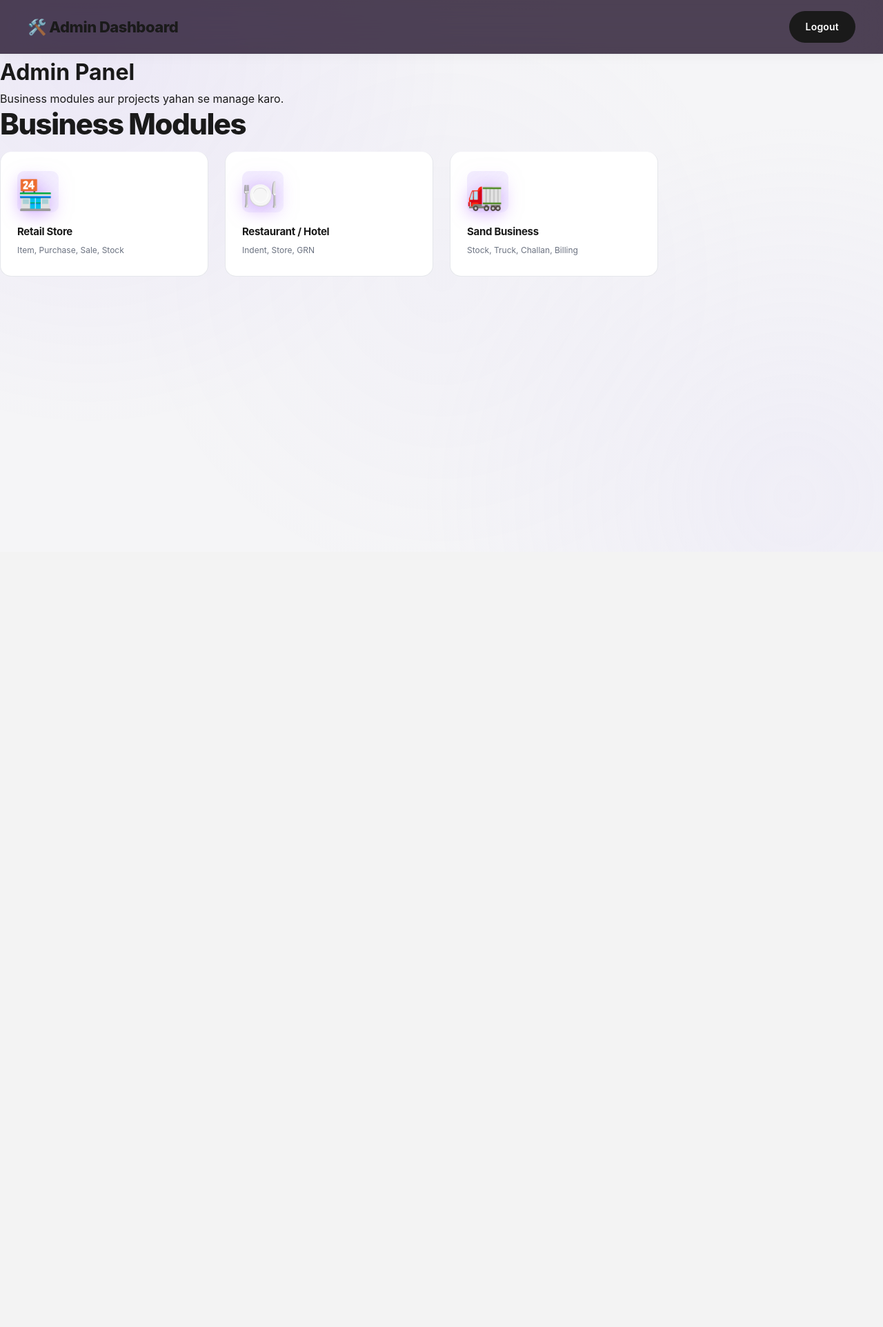
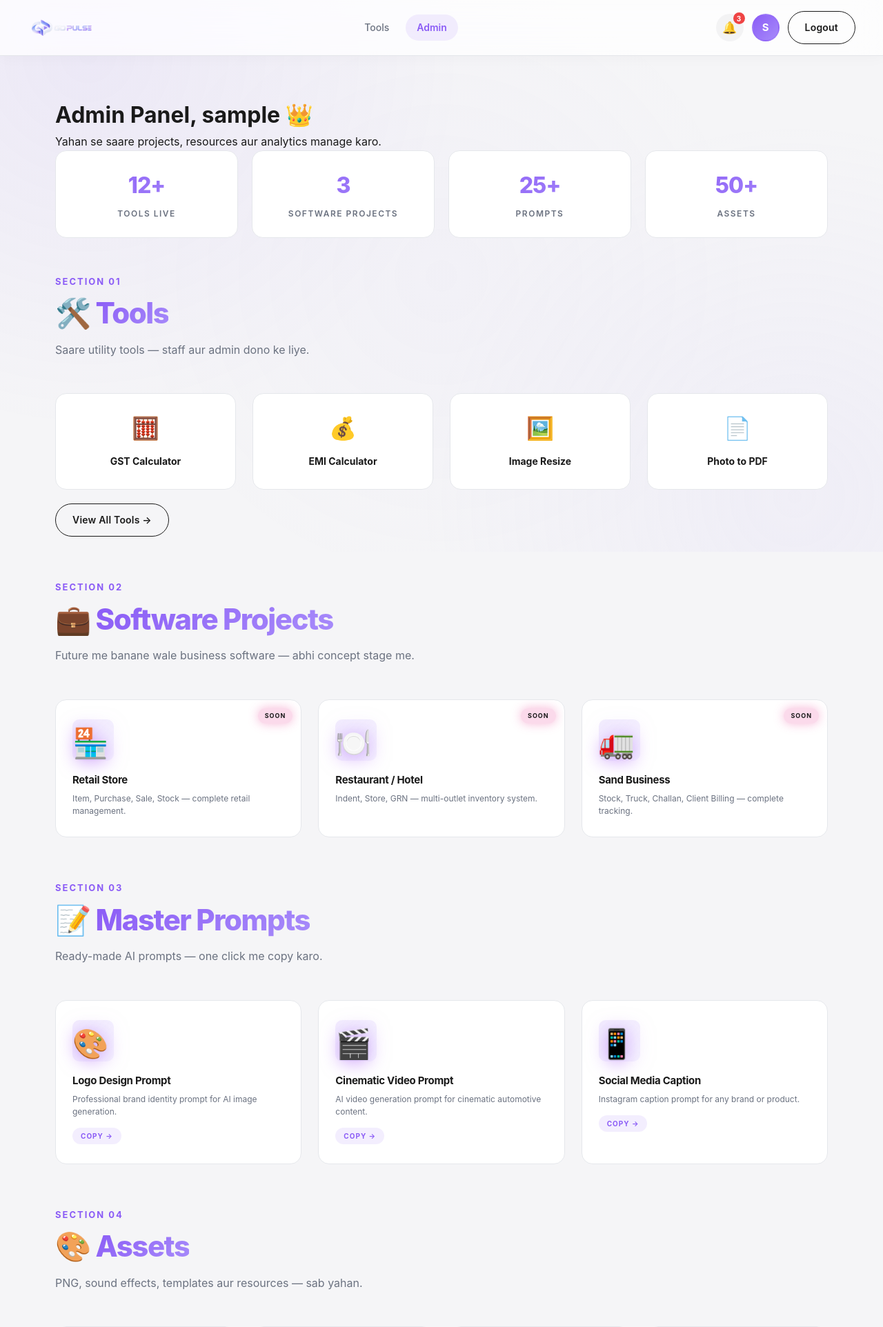
Before and after one commit to IGDIVU/gd-pulse, a Flask app: page /admin in a window 1280 px wide. Shown: the top 1924 px of the page at 69% size. Before the commit the page ends 401 px from the top, so only its background shows below. Run offline with Flask 3, Linux system fonts and the light colour scheme; the visitor is signed in with stand-in values (Sample User, id 1).

Commit message:
Add admin panel HTML template

```diff
--- a/templates/admin.html
+++ b/templates/admin.html
@@ -4,60 +4,178 @@
 <meta charset="UTF-8">
 <meta name="viewport" content="width=device-width, initial-scale=1.0">
 <title>Admin — GD Pulse</title>
+<link rel="icon" type="image/png" href="/static/favicon.png">
 <link rel="stylesheet" href="/static/style.css">
-<style>
-  /* Admin-specific override */
-  header { background: rgba(20, 5, 30, 0.75); }
-  .section-title { border-left-color: var(--accent); }
-  .section-title::after { background: linear-gradient(90deg, var(--accent), transparent); }
-  .card { border-top: 3px solid var(--accent); }
-  .card:hover { border-color: var(--accent); box-shadow: 0 20px 50px rgba(236, 72, 153, 0.25), 0 0 30px rgba(236, 72, 153, 0.3); }
-  .card::before { background: radial-gradient(circle at 50% 0%, rgba(236, 72, 153, 0.25), transparent 70%); }
-</style>
 </head>
 <body>
 
   <header>
-    <h1>🛠️ Admin Dashboard</h1>
-    <a href="/logout" class="btn">Logout</a>
+    <a href="/" class="logo">
+      <img src="/static/logo-horizontal.png" alt="GD Pulse">
+    </a>
+    <nav class="nav-links">
+      <a href="/tools">Tools</a>
+      <a href="/admin" class="active">Admin</a>
+    </nav>
+    <div class="header-right">
+      <button class="icon-btn" title="Notifications" onclick="alert('Notifications coming soon')">
+        🔔<span class="badge">3</span>
+      </button>
+      <div class="avatar" title="{{ user }}">{{ user[0]|upper }}</div>
+      <a href="/logout" class="btn btn-outline">Logout</a>
+    </div>
   </header>
 
   <main>
-    <div class="welcome">
-      <h1>Admin Panel</h1>
-      <p>Business modules aur projects yahan se manage karo.</p>
-    </div>
+    <div class="container">
 
-    <h2 class="section-title">Business Modules</h2>
-    <div class="grid">
-      <div class="card tilt" onclick="alert('Retail module coming soon')">
-        <div class="icon">🏪</div><div class="title">Retail Store</div>
-        <div class="desc">Item, Purchase, Sale, Stock</div>
+      <div class="welcome">
+        <h1>Admin Panel, <span class="highlight">{{ user }}</span> 👑</h1>
+        <p>Yahan se saare projects, resources aur analytics manage karo.</p>
       </div>
-      <div class="card tilt" onclick="alert('Restaurant module coming soon')">
-        <div class="icon">🍽️</div><div class="title">Restaurant / Hotel</div>
-        <div class="desc">Indent, Store, GRN</div>
+
+      <div class="stats">
+        <div class="stat-card"><div class="value">12+</div><div class="label">Tools Live</div></div>
+        <div class="stat-card"><div class="value">3</div><div class="label">Software Projects</div></div>
+        <div class="stat-card"><div class="value">25+</div><div class="label">Prompts</div></div>
+        <div class="stat-card"><div class="value">50+</div><div class="label">Assets</div></div>
       </div>
-      <div class="card tilt" onclick="alert('Sand Business module coming soon')">
-        <div class="icon">🚛</div><div class="title">Sand Business</div>
-        <div class="desc">Stock, Truck, Challan, Billing</div>
+
+      <!-- SECTION: TOOLS -->
+      <div class="section-header" style="margin-top: 50px;">
+        <span class="section-tag">Section 01</span>
+        <h2 class="section-title">🛠️ <span class="highlight">Tools</span></h2>
+        <p class="section-subtitle">Saare utility tools — staff aur admin dono ke liye.</p>
       </div>
+      <div class="grid grid-4">
+        <a href="/tools/gst" class="tool-card">
+          <div class="icon">🧮</div><div class="title">GST Calculator</div>
+        </a>
+        <a href="/tools/emi" class="tool-card">
+          <div class="icon">💰</div><div class="title">EMI Calculator</div>
+        </a>
+        <a href="/tools/image-resize" class="tool-card">
+          <div class="icon">🖼️</div><div class="title">Image Resize</div>
+        </a>
+        <a href="/tools/photo-to-pdf" class="tool-card">
+          <div class="icon">📄</div><div class="title">Photo to PDF</div>
+        </a>
+      </div>
+      <a href="/tools" class="btn btn-outline" style="margin-top: 20px;">View All Tools →</a>
+
+      <!-- SECTION: SOFTWARE PROJECTS -->
+      <div class="section-header" style="margin-top: 60px;">
+        <span class="section-tag">Section 02</span>
+        <h2 class="section-title">💼 <span class="highlight">Software Projects</span></h2>
+        <p class="section-subtitle">Future me banane wale business software — abhi concept stage me.</p>
+      </div>
+      <div class="grid grid-3">
+        <div class="card" onclick="alert('Retail Software — coming soon')">
+          <div class="icon">🏪</div>
+          <div class="title">Retail Store</div>
+          <div class="desc">Item, Purchase, Sale, Stock — complete retail management.</div>
+          <span class="soon">SOON</span>
+        </div>
+        <div class="card" onclick="alert('Restaurant Software — coming soon')">
+          <div class="icon">🍽️</div>
+          <div class="title">Restaurant / Hotel</div>
+          <div class="desc">Indent, Store, GRN — multi-outlet inventory system.</div>
+          <span class="soon">SOON</span>
+        </div>
+        <div class="card" onclick="alert('Sand Business Software — coming soon')">
+          <div class="icon">🚛</div>
+          <div class="title">Sand Business</div>
+          <div class="desc">Stock, Truck, Challan, Client Billing — complete tracking.</div>
+          <span class="soon">SOON</span>
+        </div>
+      </div>
+
+      <!-- SECTION: MASTER PROMPTS -->
+      <div class="section-header" style="margin-top: 60px;">
+        <span class="section-tag">Section 03</span>
+        <h2 class="section-title">📝 <span class="highlight">Master Prompts</span></h2>
+        <p class="section-subtitle">Ready-made AI prompts — one click me copy karo.</p>
+      </div>
+      <div class="grid grid-3">
+        <div class="card" onclick="alert('Prompt copy ho gaya! (demo)')">
+          <div class="icon">🎨</div>
+          <div class="title">Logo Design Prompt</div>
+          <div class="desc">Professional brand identity prompt for AI image generation.</div>
+          <span class="tag">Copy →</span>
+        </div>
+        <div class="card" onclick="alert('Prompt copy ho gaya! (demo)')">
+          <div class="icon">🎬</div>
+          <div class="title">Cinematic Video Prompt</div>
+          <div class="desc">AI video generation prompt for cinematic automotive content.</div>
+          <span class="tag">Copy →</span>
+        </div>
+        <div class="card" onclick="alert('Prompt copy ho gaya! (demo)')">
+          <div class="icon">📱</div>
+          <div class="title">Social Media Caption</div>
+          <div class="desc">Instagram caption prompt for any brand or product.</div>
+          <span class="tag">Copy →</span>
+        </div>
+      </div>
+
+      <!-- SECTION: ASSETS -->
+      <div class="section-header" style="margin-top: 60px;">
+        <span class="section-tag">Section 04</span>
+        <h2 class="section-title">🎨 <span class="highlight">Assets</span></h2>
+        <p class="section-subtitle">PNG, sound effects, templates aur resources — sab yahan.</p>
+      </div>
+      <div class="grid grid-4">
+        <div class="tool-card" onclick="alert('PNG assets — coming soon')">
+          <div class="icon">🖼️</div>
+          <div class="title">PNG Library</div>
+          <div class="desc">Transparent images</div>
+        </div>
+        <div class="tool-card" onclick="alert('Sound effects — coming soon')">
+          <div class="icon">🔊</div>
+          <div class="title">Sound Effects</div>
+          <div class="desc">Audio library</div>
+        </div>
+        <div class="tool-card" onclick="alert('Templates — coming soon')">
+          <div class="icon">📋</div>
+          <div class="title">Templates</div>
+          <div class="desc">Design templates</div>
+        </div>
+        <div class="tool-card" onclick="alert('Fonts — coming soon')">
+          <div class="icon">🔤</div>
+          <div class="title">Fonts</div>
+          <div class="desc">Typography library</div>
+        </div>
+      </div>
+
+      <!-- SECTION: YOUTUBE ANALYTICS -->
+      <div class="section-header" style="margin-top: 60px;">
+        <span class="section-tag">Section 05</span>
+        <h2 class="section-title">📊 <span class="highlight">YouTube Analytics</span></h2>
+        <p class="section-subtitle">Channel ki live stats — hourly update.</p>
+      </div>
+      <div class="stats">
+        <div class="stat-card"><div class="value">--</div><div class="label">Subscribers</div></div>
+        <div class="stat-card"><div class="value">--</div><div class="label">Total Views</div></div>
+        <div class="stat-card"><div class="value">--</div><div class="label">Watch Hours</div></div>
+        <div class="stat-card"><div class="value">--</div><div class="label">Engagement</div></div>
+      </div>
+      <div class="info" style="margin-top: 20px;">
+        💡 <b>Coming soon:</b> YouTube Data API connect karke live stats — last 3-5 videos ke views, likes, comments, subscribers yahan dikhenge.
+      </div>
+
+      <!-- SECTION: PORTFOLIO (Public Preview) -->
+      <div class="section-header" style="margin-top: 60px;">
+        <span class="section-tag">Section 06</span>
+        <h2 class="section-title">🌐 <span class="highlight">Portfolio</span></h2>
+        <p class="section-subtitle">Public portfolio page — jo visitors dekhte hain.</p>
+      </div>
+      <a href="/" class="btn btn-primary">View Public Portfolio →</a>
+
     </div>
   </main>
 
-  <script>
-    document.querySelectorAll(".tilt").forEach(card => {
-      card.addEventListener("mousemove", (e) => {
-        const rect = card.getBoundingClientRect();
-        const x = e.clientX - rect.left;
-        const y = e.clientY - rect.top;
-        const rotateX = ((y - rect.height / 2) / (rect.height / 2)) * -10;
-        const rotateY = ((x - rect.width / 2) / (rect.width / 2)) * 10;
-        card.style.transform = `perspective(900px) rotateX(${rotateX}deg) rotateY(${rotateY}deg) translateY(-6px) scale(1.04)`;
-      });
-      card.addEventListener("mouseleave", () => { card.style.transform = ""; });
-    });
-  </script>
+  <footer>
+    <p>© 2025 GD Pulse — Admin Panel</p>
+  </footer>
 
 </body>
 </html>
```
